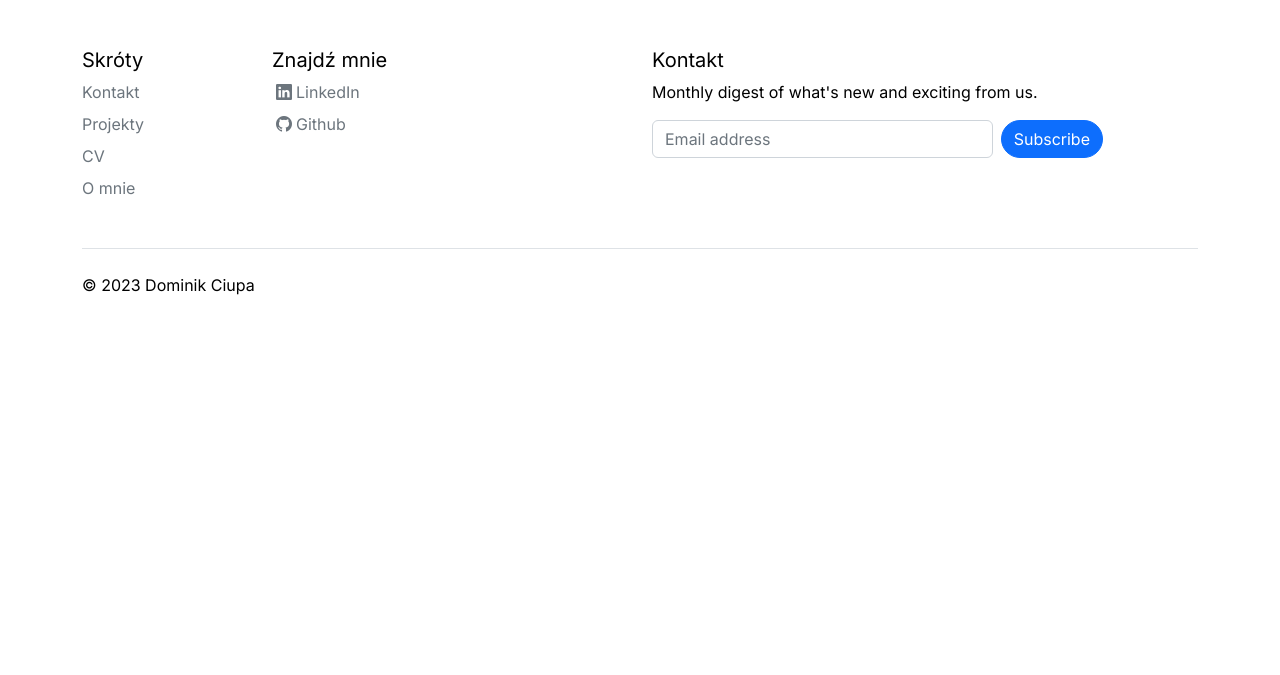
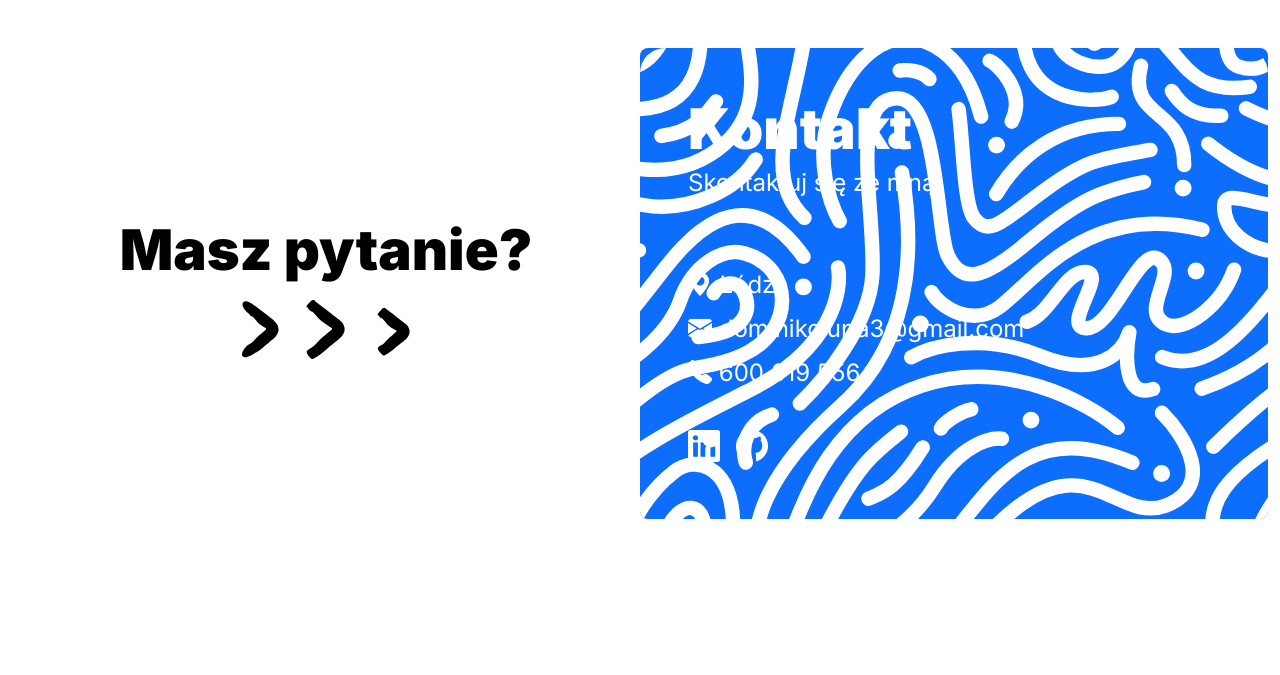
Before and after one commit to rapt8r/portfolio, a Django app: template templates/www/base.html in a window 1280 px wide. Shown: the top 675 px of the page. Run offline with Django 3.2, Linux system fonts and the light colour scheme; the template is opened without the code that fills it, so the values that code supplies are empty; some libraries are stand-ins or nearby versions.

Commit message:
Reorganized files

```diff
--- a/templates/www/base.html
+++ b/templates/www/base.html
@@ -27,52 +27,44 @@
 {% block body %}
 
 {% endblock %}
-<!--Socials -->
-<div class="container">
-    <footer class="py-5">
-        <div class="row">
-            <div class="col-6 col-md-2 mb-3">
-                <h5>Skróty</h5>
-                <ul class="nav flex-column">
-                    <li class="nav-item mb-2"><a href="#" class="nav-link p-0 text-muted">Kontakt</a></li>
-                    <li class="nav-item mb-2"><a href="#" class="nav-link p-0 text-muted">Projekty</a></li>
-                    <li class="nav-item mb-2"><a href="#" class="nav-link p-0 text-muted">CV</a></li>
-                    <li class="nav-item mb-2"><a href="#" class="nav-link p-0 text-muted">O mnie</a></li>
-                </ul>
+<!--Footer -->
+<div class="container-fluid py-5">
+    <footer>
+        <div class="row flex-fill gx-0">
+            <div class="col-md-5 col-xl-6 py-5 px-5 d-flex justify-content-center align-items-center flex-column text-center typewriter">
+                <h2 class="display-4 fw-bold py-2">Masz pytanie?</h2>
+                <img src="{% static 'www/svg/3arrows.svg' %}" class="img-fluid d-none d-md-block">
             </div>
+            <div class="col-md-7 col-xl-6 bg-primary text-white rounded-3 position-relative overflow-hidden">
+                <img src="{% static 'www/svg/contact-bg.svg' %}" class="img-fluid position-absolute opacity-5">
+                <div class="py-5 d-flex flex-column fs-4 px-5 z-index-front text-nowrap">
+                    <h1 class="fw-bold display-4">Kontakt</h1>
+                    <p class="lh-1">Skontaktuj się ze mną</p>
+                    <div class="mt-5">
+                        <div class="my-2"><i class="bi bi-geo-alt-fill"></i> Łódź</div>
+                        <div class="my-2"><a href="mailto:dominikciupa3@gmail.com"
+                                             class="text-decoration-none text-reset"><i
+                                class="bi bi-envelope-fill"></i>
+                            dominikciupa3@gmail.com</a></div>
+                        <div class="my-2"><a href="tel:600619556" class="text-decoration-none text-reset"><i
+                                class="bi bi-telephone-fill"></i> 600 619 556</a></div>
 
-            <div class="col-6 col-md-2 mb-3">
-                <h5>Znajdź mnie</h5>
-                <ul class="nav flex-column">
-                    <li class="nav-item mb-2"><a href="https://www.linkedin.com/in/dominik-ciupa/"
-                                                 class="nav-link p-0 text-muted"><i
-                            class="bi bi-linkedin px-1"></i>LinkedIn</a></li>
-                    <li class="nav-item mb-2"><a href="https://github.com/rapt8r" class="nav-link p-0 text-muted"><i
-                            class="bi bi-github px-1"></i>Github</a></li>
-                </ul>
+                    </div>
+                    <div class="mt-4 d-flex flex-row fs-2">
+                        <a href="https://www.linkedin.com/in/dominik-ciupa/"
+                           class="text-decoration-none text-reset"><i
+                                class="bi bi-linkedin me-3"></i></a>
+                        <a href="https://www.github.com/rapt8r" class="text-decoration-none text-reset"><i
+                                class="bi bi-github me-3"></i></a>
+                    </div>
+                </div>
             </div>
-
-            <div class="col-md-5 offset-md-2 mb-3">
-                <form>
-                    <h5>Kontakt</h5>
-                    <p>Monthly digest of what's new and exciting from us.</p>
-                    <div class="d-flex flex-column flex-sm-row w-100 gap-2">
-                        <label for="newsletter1" class="visually-hidden">Email address</label>
-                        <input id="newsletter1" type="text" class="form-control" placeholder="Email address">
-                        <button class="btn btn-primary" type="button">Subscribe</button>
-                    </div>
-                </form>
-            </div>
-        </div>
-
-        <div class="d-flex flex-column flex-sm-row justify-content-between py-4 my-4 border-top">
-            <p>&copy; 2023 Dominik Ciupa</p>
         </div>
     </footer>
 </div>
 <script src="https://code.jquery.com/jquery-1.12.4.min.js"
         integrity="sha256-ZosEbRLbNQzLpnKIkEdrPv7lOy9C27hHQ+Xp8a4MxAQ=" crossorigin="anonymous"></script>
-
+<script src="{% static 'www/js/bootstrap.min.js' %}"></script>
 {% block custom_js %}
 
 {% endblock %}
--- a/templates/www/download-cv.html
+++ b/templates/www/download-cv.html
@@ -42,8 +42,7 @@
 <script src="{% static 'www/js/anime.js' %}"></script>
 </body>
 <script>
-
-    const DEBUG = true;
+    const DEBUG = false
     description = document.getElementById('description')
     if (!DEBUG) {
         //Get the download status element
```
Also changed, not shown: templates/www/index.html (+22 -62 lines).
